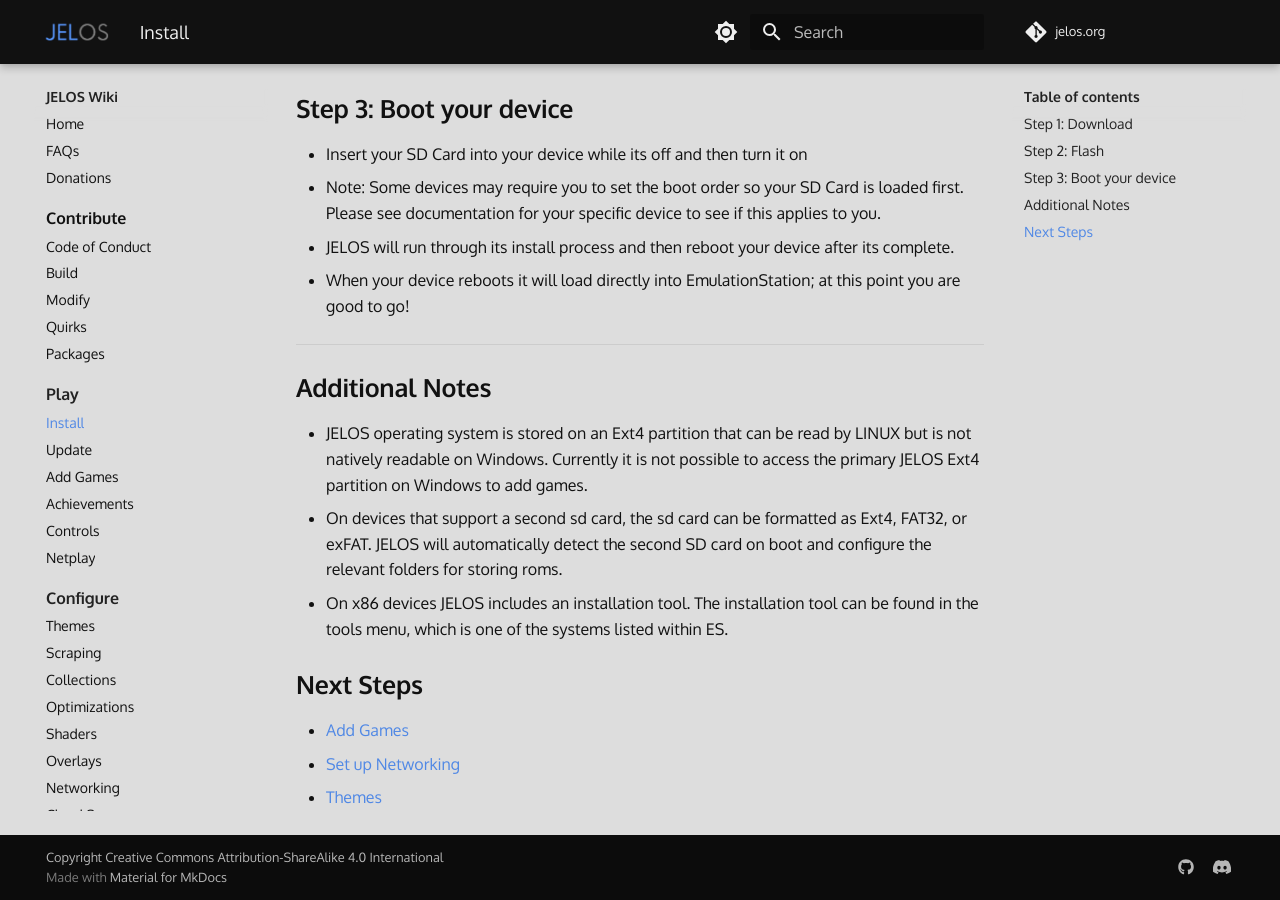
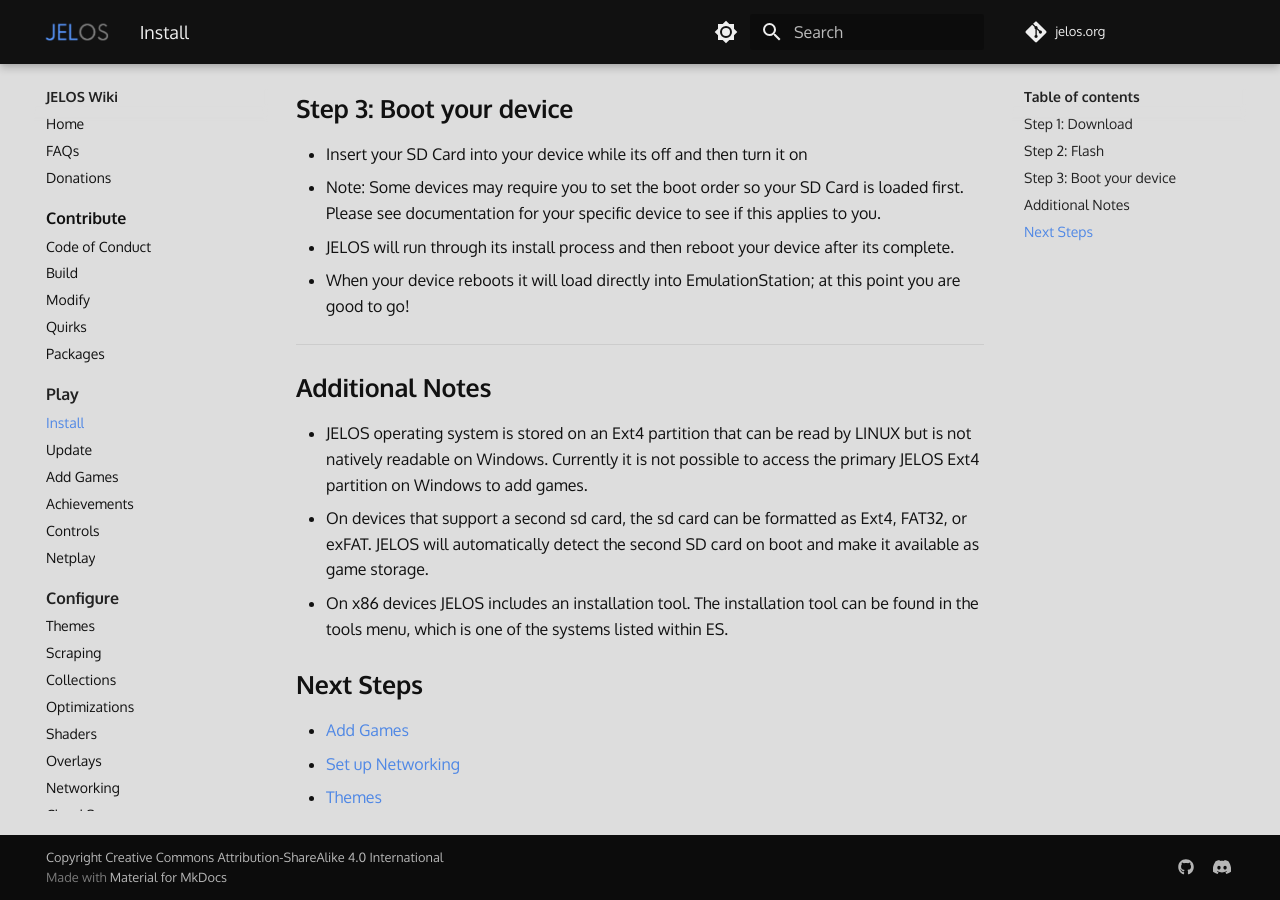
Before and after one commit to wbrawner/jelos.org, an MkDocs documentation site: the page built from docs/play/install.md, in a window 1280 px wide and 900 px high, scrolled down 631 px. Built offline with MkDocs 1.6.1 and Material for MkDocs 9.7.7, drawn with Linux system fonts in a browser that asks for light colours; some web fonts are replaced; comment, search, counter and statistics services are not loaded.

Commit message:
Remove blurb about automatically configuring folders, as we no longer do that.

```diff
--- a/docs/play/install.md
+++ b/docs/play/install.md
@@ -27,7 +27,7 @@
 ## Additional Notes
 
 * JELOS operating system is stored on an Ext4 partition that can be read by LINUX but is not natively readable on Windows. Currently it is not possible to access the primary JELOS Ext4 partition on Windows to add games.
-* On devices that support a second sd card, the sd card can be formatted as Ext4, FAT32, or exFAT. JELOS will automatically detect the second SD card on boot and configure the relevant folders for storing roms.
+* On devices that support a second sd card, the sd card can be formatted as Ext4, FAT32, or exFAT. JELOS will automatically detect the second SD card on boot and make it available as game storage.
 * On x86 devices JELOS includes an installation tool.  The installation tool can be found in the tools menu, which is one of the systems listed within ES.
 
 ## Next Steps
```
